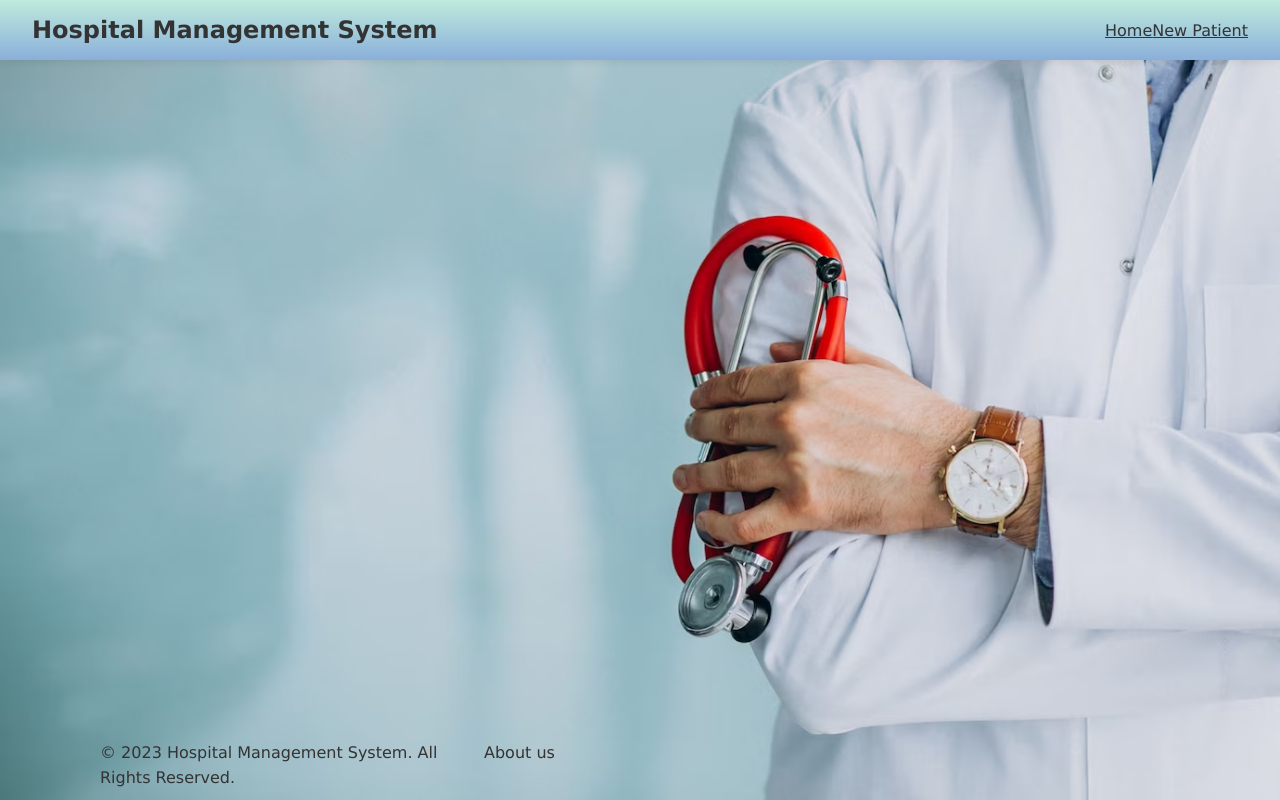
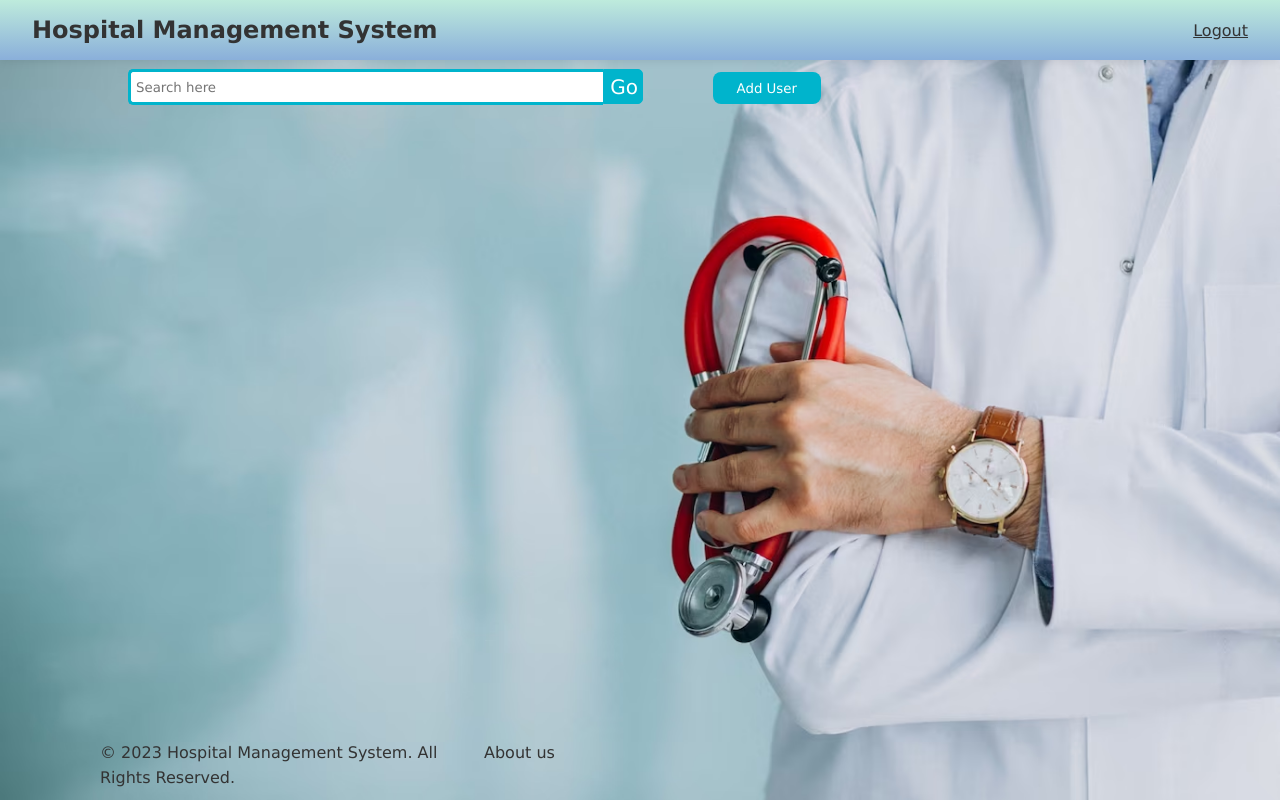
Before and after one commit to Yashraj-10/Hospital-Management-System, a React (Create React App) app: page /admin in a window 1280 px wide. Built offline with nearby package versions, Linux system fonts and the light colour scheme; a web font is replaced by a local one.

Commit message:
initial dba created + forget password added

```diff
--- a/package.json
+++ b/package.json
@@ -3,6 +3,9 @@
   "version": "0.1.0",
   "private": true,
   "dependencies": {
+    "@emotion/react": "^11.10.6",
+    "@emotion/styled": "^11.10.6",
+    "@mui/material": "^5.11.10",
     "@testing-library/jest-dom": "^5.16.5",
     "@testing-library/react": "^13.4.0",
     "@testing-library/user-event": "^13.5.0",
--- a/src/AdminDashboard.js
+++ b/src/AdminDashboard.js
@@ -1,7 +1,20 @@
+import React, {useState} from 'react';
+
 const AdminDashboard = () => {
+
+    const [searchInput, setSearchInput] = useState("");
+    const handleChange = (e) => {
+        e.preventDefault();
+        setSearchInput(e.target.value);
+    };
+
     return (
-        <div>
-            <h1>Admin Dashboard</h1>
+        <div className="admind">
+            <div className="admind_header">
+                <input type="text" placeholder='Search here' onChange={handleChange} value={searchInput} className="searchTerm"></input>
+                <button type="submit" className="searchButton">Go</button>
+                <button className="aduser">Add User</button>
+            </div>
         </div>
      );
 }
--- a/src/App.js
+++ b/src/App.js
@@ -10,11 +10,10 @@ function App() {
   return (
     <Router>
       <div className="App">
-        {/* <h2 className='hospital-name'>Hospital Management System</h2> */}
         <div className="container">
           <Switch>
             <Route exact path='/'>
-
+              <Login />
             </Route>
             <Route exact path='/login'>
               <Navbar />
@@ -27,8 +26,6 @@ function App() {
             <Route exact path='/about'>
               <About />
             </Route>
-
-
           </Switch>
         </div>
       </div>
--- a/src/Login.js
+++ b/src/Login.js
@@ -1,9 +1,9 @@
 import React from 'react';
-import Footer from './Footer';
 import { Link } from 'react-router-dom';
 const Login = () => {
     return (
-
+        <>
+        <header><h1>Name of hospital</h1></header>
         <div class="login-box">
             <h2>Login</h2>
             <form>
@@ -23,15 +23,15 @@ const Login = () => {
                     />
                     <label>Password</label>
                 </div>
+                <div class="forget">
+                    <label for=""><input type="checkbox" />Remember Me  <Link to="##">Forgot Password ?</Link></label>
+                </div>
                 <Link to="#">
-                    {/* <span></span>
-                    <span></span>
-                    <span></span>
-                    <span></span> */}
-                    Submit
+                    Log in
                 </Link>
             </form>
         </div>
+        </>
     );
 }
 
--- a/src/Navbar2.js
+++ b/src/Navbar2.js
@@ -1,16 +1,16 @@
+import { Link } from 'react-router-dom';
+
 const Navbar2 = () => {
     return (
 
         <nav className="navbar2">
             <h1>Hospital Management System</h1>
             <div className="links">
-                        <a href="/">Home</a>
-                        <a href="/create">New Patient</a>
-                    </div>
+                <Link to="/login">Logout</Link>
+            </div>
         </nav>
     );
 }
 
 
-
 export default Navbar2;
--- a/src/index.css
+++ b/src/index.css
@@ -1,7 +1,6 @@
 @import url('https://fonts.googleapis.com/css2?family=Verdana:wght@300;400;500;600;700&display=swap');
 /* base styles */
 * {
-  margin: 0;
   font-family: "Verdana";
   color: #333;
 }
@@ -153,7 +152,6 @@ body{
   color: #ffffff;
   font-size: 20px;
   text-decoration: none;
-  text-transform: uppercase;
   overflow: hidden;
   transition: .5s;
   margin-top: 40px;
@@ -251,3 +249,74 @@ body{
   animation: btn-anim4 1s linear infinite;
   animation-delay: .75s
 }
+
+.admind {
+  margin-left: 10%;
+  display: flex;
+}
+
+.admind_header {
+  margin-top: 6%;
+  position: center;
+  display: flex;
+}
+
+.searchTerm {
+  width: 520px;
+  border: 3px solid #00b4cc;
+  border-right: none;
+  padding: 5px;
+  height: 20px;
+  border-radius: 5px 0 0 5px;
+  outline: none;
+  color: #9dbfaf;
+}
+
+.searchTerm:focus {
+  color: #00b4cc;
+}
+
+.searchButton {
+  width: 40px;
+  height: 35px;
+  border: 1px solid #00b4cc;
+  background: #00b4cc;
+  text-align: center;
+  color: #fff;
+  border-radius: 0 5px 5px 0;
+  cursor: pointer;
+  font-size: 20px;
+}
+
+.aduser {
+  margin-left: 10%;
+  width: 120px;
+  margin-top: 3px;
+  height: 32px;
+  background: #00b4cc;
+  color: #fff;
+  border: 0;
+  padding: 8px;
+  border-radius: 8px;
+  cursor: pointer;
+}
+
+.forget{
+  margin: -15px 0 -35px ;
+  font-size: .9em;
+  color: #fff;
+  display: flex;
+  justify-content: space-between;
+}
+
+.forget label input{
+  margin-right: 3px;
+
+}
+.forget label a{
+  color: #fff;
+  text-decoration: none;
+}
+.forget label a:hover{
+  text-decoration: underline;
+}
```
Also changed, not shown: 1 other file (tests, documents, lock files or other folders).
